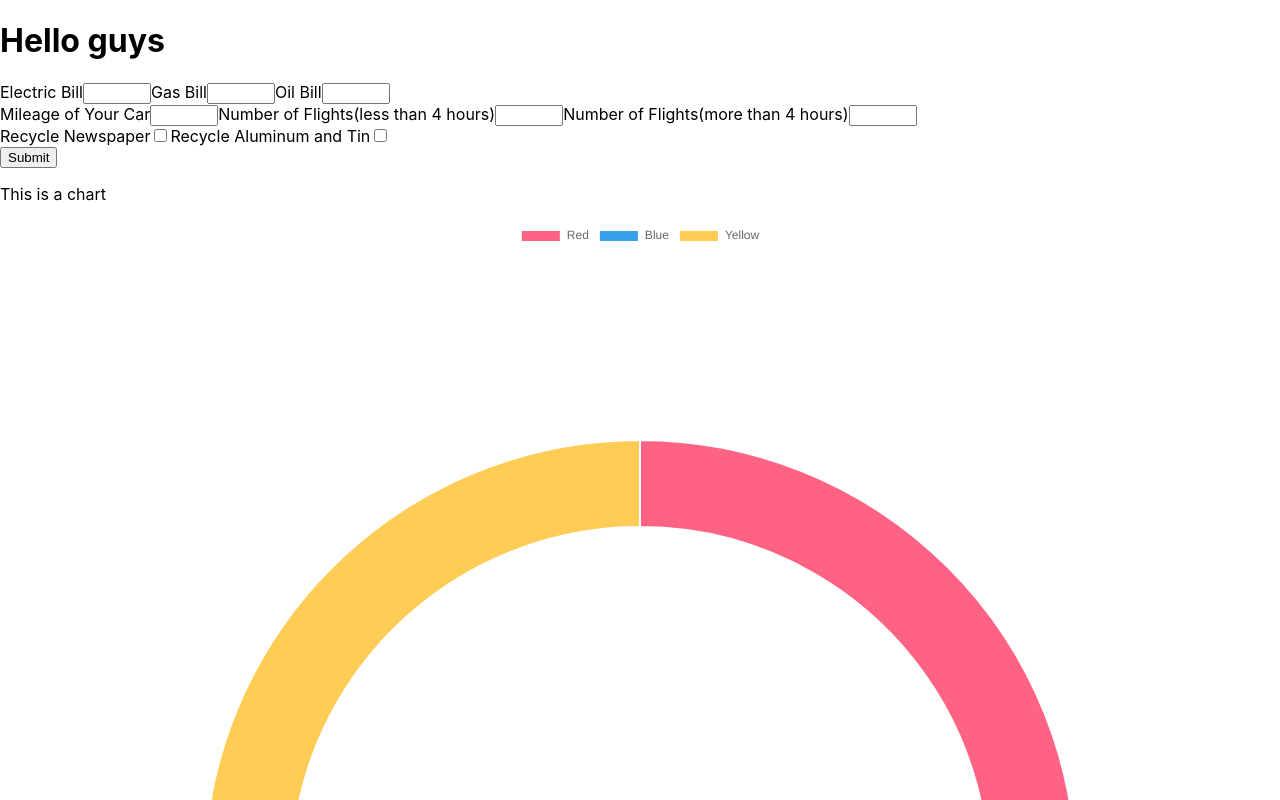
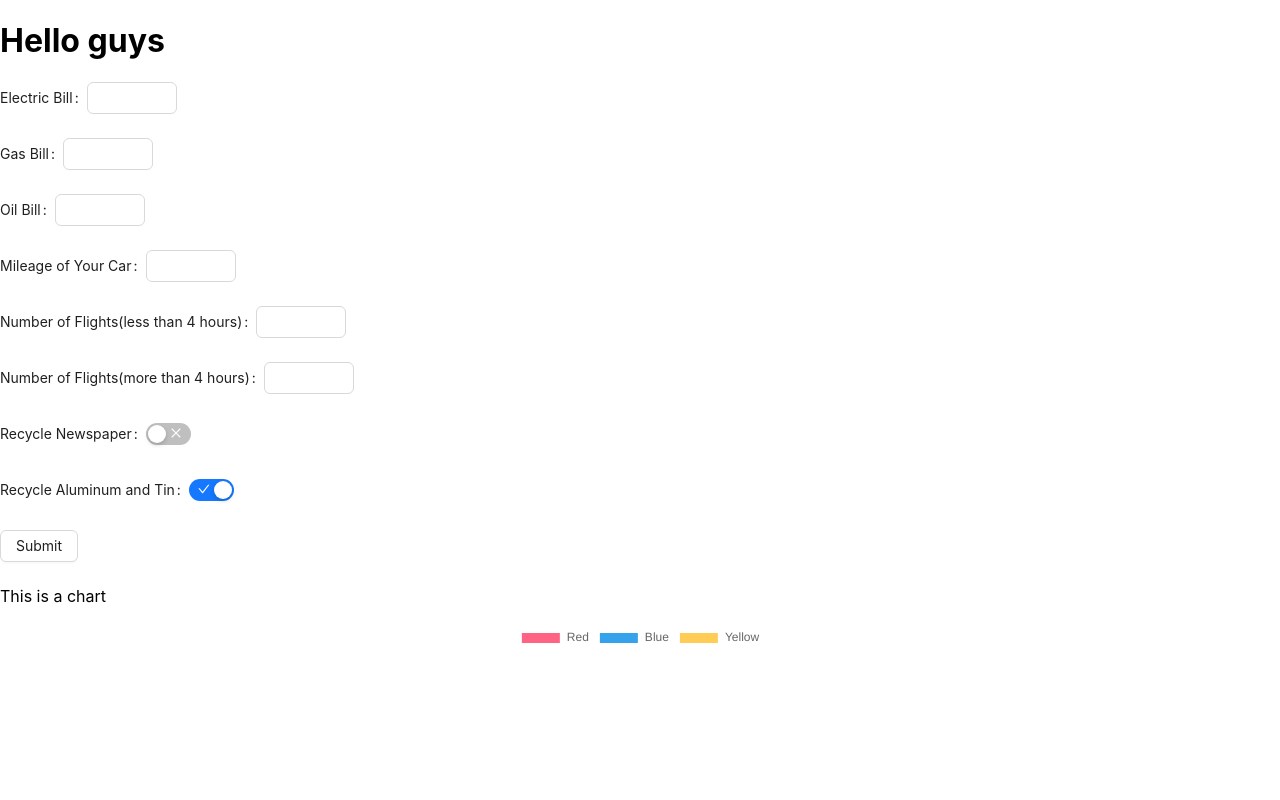
Before and after one commit to RekaKovacs93/CO2-Calculator, a React (Create React App) app in the folder client/: page / in a window 1280 px wide. Shown: the top 800 px of the page. Built offline with nearby package versions, Linux system fonts and the light colour scheme.

Commit message:
now it is storing data in CO2

```diff
--- a/client/package.json
+++ b/client/package.json
@@ -3,10 +3,12 @@
   "version": "0.1.0",
   "private": true,
   "dependencies": {
-    "@babel/plugin-proposal-private-property-in-object":"7.21.10",
+    "@ant-design/icons": "^5.1.4",
+    "@babel/plugin-proposal-private-property-in-object": "7.21.10",
     "@testing-library/jest-dom": "^5.16.5",
     "@testing-library/react": "^13.4.0",
     "@testing-library/user-event": "^13.5.0",
+    "antd": "^5.5.2",
     "chart.js": "^4.3.0",
     "react": "^18.2.0",
     "react-chartjs-2": "^5.2.0",
--- a/client/src/components/MetersForm.js
+++ b/client/src/components/MetersForm.js
@@ -1,9 +1,10 @@
 import { useState } from "react";
 import { postTracker } from "../service/TrackerSevice";
+import {InputNumber, Button, Switch, Form} from 'antd'
+import { CheckOutlined, CloseOutlined} from '@ant-design/icons'
 
 
 const MetersForm = ({addTrackingData}) => {
-    const sizeInput =  '60px'
     const initialObj = {
         electricBill: "",
         gasBill: "",
@@ -14,39 +15,91 @@ const MetersForm = ({addTrackingData}) => {
         recyclePaper: false,
         recycleAluminium: false
     }
-
+    const   [form] = Form.useForm()
     const [submitedData, setSubmitedData] = useState(initialObj)
 
     const handleOnChange = (evt) => {
         const newSubmitedData = Object.assign({}, submitedData);
-        newSubmitedData[evt.target.name] = evt.target.value;
+        newSubmitedData[evt.target.id] = evt.target.value;
         setSubmitedData(newSubmitedData)
     }
 
-    const handleOnChangeCheckbox = (evt) =>{
+    const handleSwitchPaper = (evt) =>{
         const newSubmitedData = Object.assign({}, submitedData);
-        if (evt.target.checked){
-            newSubmitedData[evt.target.name] = true;
+            newSubmitedData.recyclePaper = evt;
             setSubmitedData(newSubmitedData)
-        }else {
-            newSubmitedData[evt.target.name] = false;
+
+    }
+    const handleSwitchAluminium = (evt) =>{
+        const newSubmitedData = Object.assign({}, submitedData);
+        newSubmitedData.recycleAluminium = evt;
         setSubmitedData(newSubmitedData)
-        }
     }
 
     //handle the submit event, it sends all values to container to create an object
     const handleSubmit = (event) =>{
-        event.preventDefault()
-        postTracker(submitedData)
+        // event.preventDefault()
+
+        const newCarbonData = {
+            electricBill: submitedData.electricBill * 105,
+            gasBill: submitedData.gasBill * 105,
+            oilBill: submitedData.carMileage * 113,
+            carMileage: submitedData.carMileage * 0.79,
+            flightUnder: submitedData.flightUnder * 1100,
+            flightOver: submitedData.flightOver * 4400,
+            recyclePaper: (submitedData.recyclePaper? 0 : 184),
+            recycleAluminium: (submitedData.recycleAluminium? 0 : 166)
+        }
+        // postTracker(submitedData)
+        // .then((data) => {addTrackingData(data)})
+        // setSubmitedData(initialObj)
+        postTracker(newCarbonData)
         .then((data) => {addTrackingData(data)})
-
         setSubmitedData(initialObj)
+        form.resetFields()
 
     }
 
     return (
-        <form onSubmit = {handleSubmit}>
-            <div>
+        <Form form = {form} onFinish = {handleSubmit}>
+                <Form.Item label="Electric Bill" name = "electricBill" onChange = {handleOnChange}>
+                    <InputNumber  value = {submitedData.electricBill}  />
+                </Form.Item>
+                <Form.Item label="Gas Bill" name="gasBill"  onChange = {handleOnChange}>
+                    <InputNumber value = {submitedData.gasBill}  />
+                </Form.Item>
+                <Form.Item label="Oil Bill" name="oilBill"  onChange = {handleOnChange}>
+                    <InputNumber value = {submitedData.oilBill} />
+                </Form.Item>
+                <Form.Item label="Mileage of Your Car" name="carMileage" onChange = {handleOnChange} >
+                    <InputNumber value = {submitedData.carMileage}  />
+                </Form.Item>
+                <Form.Item label="Number of Flights(less than 4 hours)"  name="flightUnder"  onChange = {handleOnChange} >
+                    <InputNumber value = {submitedData.flightUnder}  />
+                </Form.Item>
+                <Form.Item label="Number of Flights(more than 4 hours)"  name="flightOver"  onChange = {handleOnChange}>
+                    <InputNumber value = {submitedData.flightOver}  />
+                </Form.Item>
+                <Form.Item label="Recycle Newspaper" valuePropName="checked" name="recyclePaper"  >
+                    <Switch onChange = {handleSwitchPaper}  value = {submitedData.recyclePaper} checked = {submitedData.recyclePaper} checkedChildren={<CheckOutlined/>} unCheckedChildren={<CloseOutlined />}  defaultChecked = {submitedData.recyclePaper}/>
+                </Form.Item>
+                <Form.Item label="Recycle Aluminum and Tin" valuePropName="checked"  name="recycleAluminium"  >
+                    <Switch  onChange = {handleSwitchAluminium} value = "recycleAluminium" checked = {submitedData.recycleAluminium} checkedChildren={<CheckOutlined/>}  unCheckedChildren={<CloseOutlined />}/>
+                </Form.Item>
+                <Form.Item>
+                    <Button htmlType="submit">Submit</Button>
+                </Form.Item>
+
+        </Form>
+    );
+};
+
+export default MetersForm
+
+
+
+
+{/* <div>
 <label htmlFor = "electric" >Electric Bill</label>
 <input onChange = {handleOnChange} type = 'number' value = {submitedData.electricBill}  id = "electric" name = "electricBill" style={{width: sizeInput}}/>
 <label htmlFor = "gas" >Gas Bill</label>
@@ -68,9 +121,4 @@ const MetersForm = ({addTrackingData}) => {
 <label htmlFor = "tin" >Recycle Aluminum and Tin</label>
 <input type = "checkbox" id = "tin" onChange = {handleOnChangeCheckbox} value = {submitedData.recycleAluminium} checked = {submitedData.recycleAluminium} name="recycleAluminium" />
 </div>
-            <input type = "submit" value = "Submit" />
-        </form>
-    );
-};
-
-export default MetersForm
+<input type = "submit" value = "Submit" /> */}
```
Also changed, not shown: 1 other file (tests, documents, lock files or other folders). Lines whose indentation alone changed are shown as unchanged.
